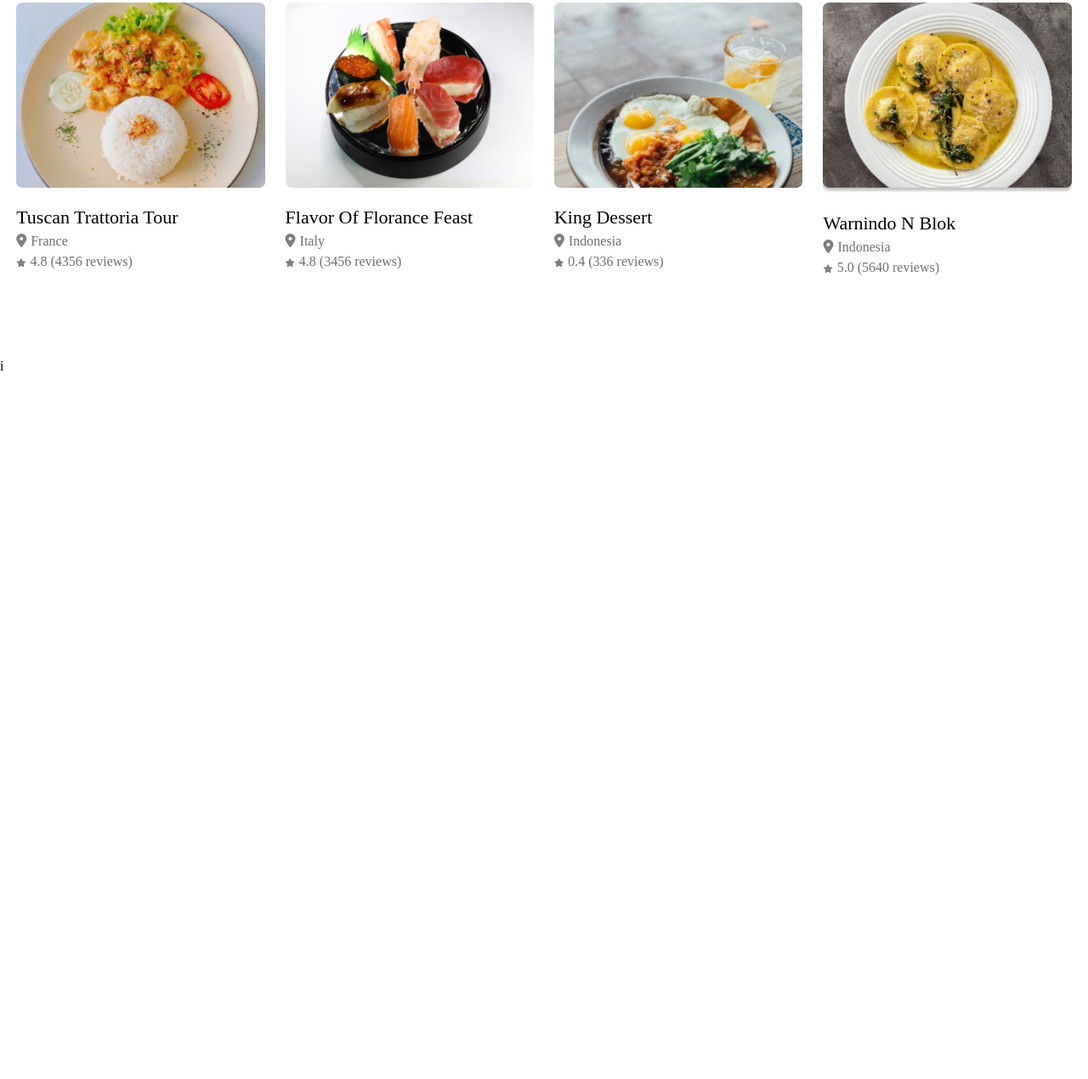
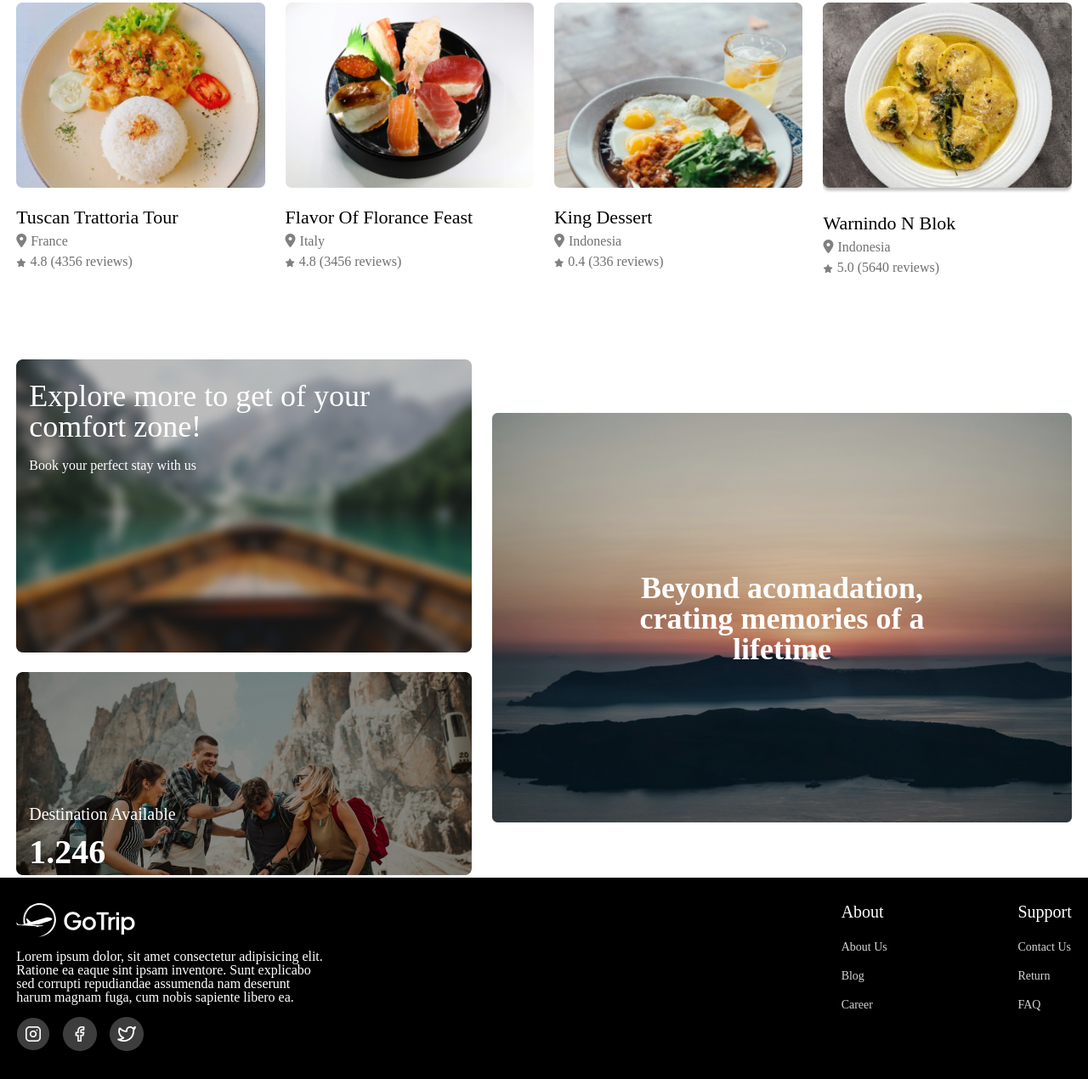
Before and after one commit to Turasha/FINAL-HTML-CSS, a plain HTML site: page index.html in a window 1280 px wide. Shown: the part 2114-3384 px from the top of the page at 85% size. Before the commit the page ends 2553 px from the top, so only its background shows below. Drawn offline with Linux system fonts and the light colour scheme; grey boxes are pictures that could not be loaded.

Commit message:
htm css done

```diff
--- a/css/style.css
+++ b/css/style.css
@@ -387,21 +387,153 @@ display: flex;
 }
 /* section 5*/
 .section5-main{
+    display: flex;
+    gap: 24px;
     max-width: 1400px;
     width: 97%;
     margin: 0 auto;
+    align-items: center;
+}
+.section5-left{
+    max-width: 536px;
+    width: 100%;
     display: flex;
-    row-gap: 16px;
+    flex-direction: column;
+    row-gap: 20px;
 }
-.sec5-left{
-    display: flex;
-    max-width: 536px;
-    flex-direction: column;
-    row-gap: 16px;
+.section5-right{
+    max-width: 848px;
+    width: 100%;
+    position: relative;
 }
-
-.left5-info{
+.section5-right img{
+    width: 100%;
+}
+.section5-main img{
+    width: 100%;
+}
+.sec5-img{
+    position: relative;
+}
+.sec5-info{
     position: absolute;
-    top: 15px;
+    top: 25px;
     left: 15px;
 }
+.sec5-info :first-child{
+    color: white;
+    font-size: 36px;
+}
+.sec5-info :nth-child(2){
+    color: white;
+    margin-top: 20px;
+}
+.sec5-info2{
+    position: absolute;
+    bottom: 10px;
+    left: 15px;
+}
+.sec5-info2 :first-child{
+    font-size: 20px;
+    font-weight: 500;
+    color: white;
+    margin-bottom: 15px;
+}
+.sec5-info2 :nth-child(2){
+    font-size: 40px;
+    color: white;
+    font-weight: 600;
+}
+.sec5-info3{
+    position: absolute;
+    text-align: center;
+    top: 50%;
+    left: 50%;
+    transform: translate(-50%, -50%);
+}
+.sec5-info3 :first-child{
+    color: white;
+    font-size: 36px;
+    font-weight: 600;
+}
+@media(max-width:744px){
+    .section5-main{
+        flex-direction: column;
+        align-items: center;
+    }
+}
+/* footer */
+.footerbg{
+    background-color: black;
+    padding: 30px 0;
+}
+.footer-main{
+    max-width: 1352px;
+    width: 97%;
+    margin: 0 auto;
+    display: flex;
+    justify-content: space-between;
+    column-gap: 40px;
+}
+.social{
+    display: flex;
+    column-gap: 15px;
+    margin-top: 15px;
+}
+.footer-img p{
+    color: white;
+    size: 14px;
+    max-width: 363px;
+    margin-top: 12px;
+}
+.footer-info h6{
+    font-size: 20px;
+    color: white;
+    margin-bottom: 25px;
+}
+.footer-ul{
+    display: flex;
+    flex-direction: column;
+    row-gap: 20px;
+}
+.map{
+    width: 100%;
+    height: 152px;
+}
+.footer-ul li{
+    color:lightgray;
+    font-size: 14px;
+    font-weight: 100;
+}
+@media(max-width:1024px){
+    .footer-main{
+        flex-wrap: wrap;
+        row-gap: 40px;
+    }
+    .footer-img{
+        width: 45%;
+    }
+    .footer-info{
+        width: 45%;
+    }
+    .footer-location{
+        width: 45%;
+    }
+}
+@media(max-width:480px){
+.footer-main{
+    flex-direction: column;
+    align-items: center;
+    justify-content: center;
+}
+    .footer-info{
+        width: 100%;
+        text-align: center;
+    }
+    .map{
+        width: 100%;
+    }
+    .footer-location{
+        width: 90%;
+    }
+}
--- a/index.html
+++ b/index.html
@@ -179,7 +179,62 @@
         </div>
     </section>
     <section>
-        <section>i</section>
+        <div class="section5-main">
+            <div class="section5-left">
+                <div class="sec5-img">
+                    <img src="img/sec5-1.png" alt="img">
+                    <div class="sec5-info">
+                       <h6>Explore more to get of your comfort zone!</h6>
+                       <p>Book your perfect stay with us</p>
+                    </div>
+                </div>
+                <div class="sec5-img">
+                    <img src="img/sec5-2.png" alt="img">
+                    <div class="sec5-info2">
+                        <p>Destination Available</p>
+                        <p>1.246</p>
+                    </div>
+                </div>
+            </div>
+            <div class="section5-right">
+                <img src="img/sec5-3.png" alt="img">
+                <div class="sec5-info3">
+                    <h3>Beyond acomadation, crating memories of a lifetime</h3>
+                </div>
+            </div>
+        </div>
     </section>
+    <footer class="footerbg">
+        <div class="footer-main">
+            <div class="footer-img">
+                <img src="img/gotryp.svg" alt="img">
+                <p>Lorem ipsum dolor, sit amet consectetur adipisicing elit. Ratione ea eaque sint ipsam inventore. Sunt explicabo sed corrupti repudiandae assumenda nam deserunt harum magnam fuga, cum nobis sapiente libero ea.</p>
+                <div class="social">
+                    <a href="https://www.instagram.com/"><img src="img/insta.png" alt="insta"></a>
+                    <a href="https://www.facebook.com/"><img src="img/fb.png" alt="img"></a>
+                    <a href="https://twitter.com/"><img src="img/twiter.png" alt="img"></a>
+                </div>
+            </div>
+            <div class="footer-location">
+                <iframe class="map" src="https://www.google.com/maps/embed?pb=!1m18!1m12!1m3!1d47495.71597378617!2d45.43280042071184!3d41.925487696869254!2m3!1f0!2f0!3f0!3m2!1i1024!2i768!4f13.1!3m3!1m2!1s0x404432da3465d325%3A0x2b27d056d554b3ef!2sTelavi!5e0!3m2!1sen!2sge!4v1709578744426!5m2!1sen!2sge" width="600" height="450" style="border:0;" allowfullscreen="" loading="lazy" referrerpolicy="no-referrer-when-downgrade"></iframe>
+            </div>
+            <div class="footer-info">
+                <h6>About</h6>
+                <ul class="footer-ul">
+                    <li>About Us</li>
+                    <li>Blog</li>
+                    <li>Career</li>
+                </ul>
+            </div>
+            <div class="footer-info">
+                <h6>Support</h6>
+                <ul class="footer-ul">
+                    <li>Contact Us</li>
+                    <li>Return</li>
+                    <li>FAQ</li>
+                </ul>
+            </div>
+        </div>
+    </footer>
 </body>
 </html>
```
Also changed, not shown: img/fb.png (added), img/insta.png (added), img/twiter.png (added).
